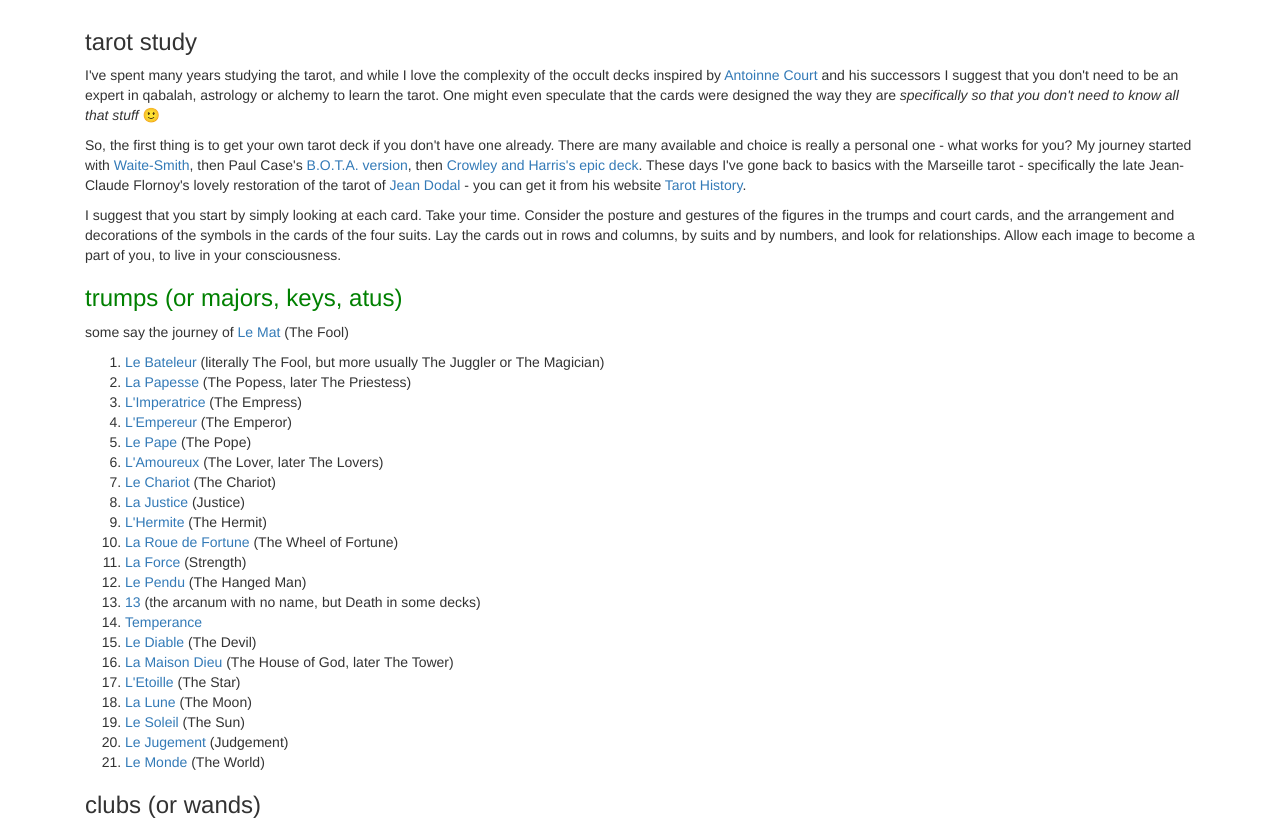
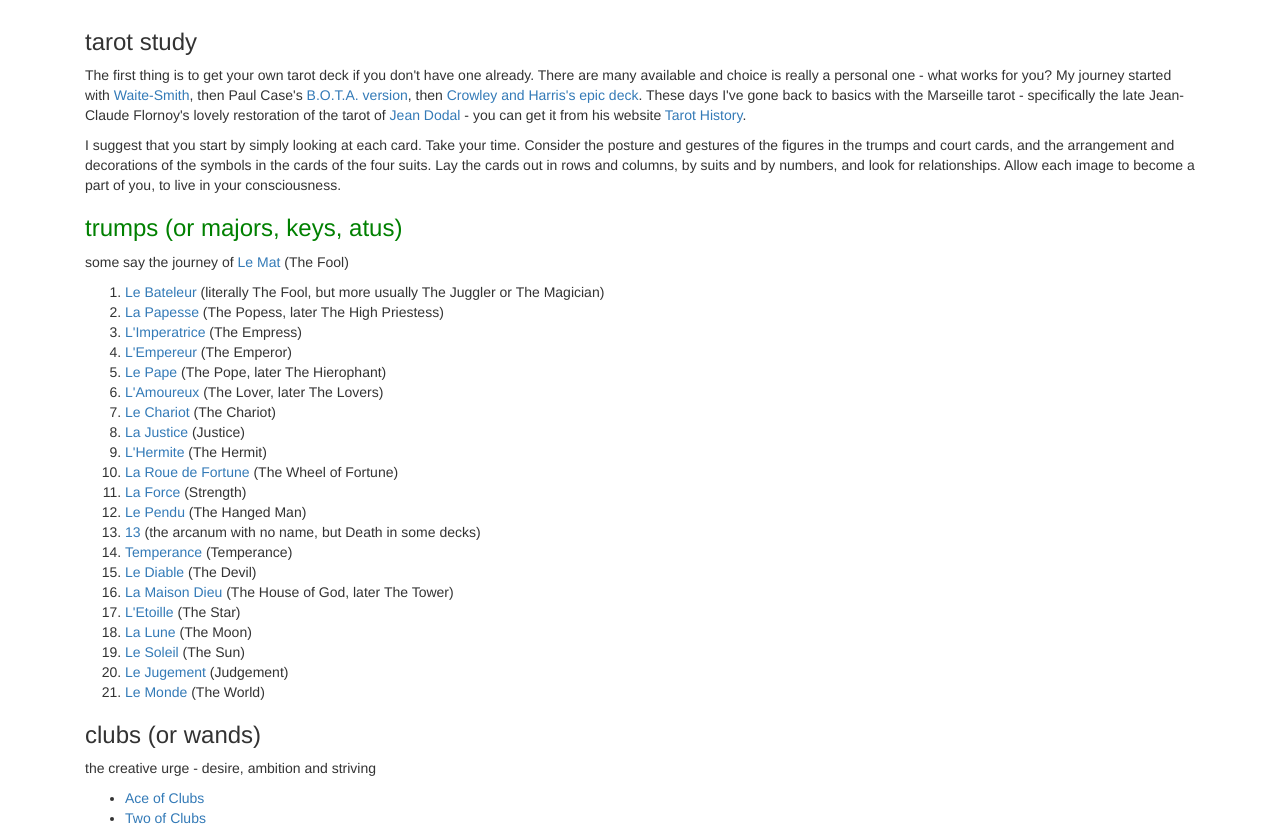
Before and after one commit to jeremytarling/python-tarot, a Flask app: page /tarot-study in a window 1280 px wide. Shown: the part 51-876 px from the top of the page. Run offline with Flask 2, Linux system fonts and the light colour scheme; some libraries are stand-ins or nearby versions.

Commit message:
text edits to tarot study

```diff
--- a/webapp/templates/tarot_study.html
+++ b/webapp/templates/tarot_study.html
@@ -4,9 +4,7 @@
 
     <h3>tarot study</h3>
 
-    <p>I've spent many years studying the tarot, and while I love the complexity of the occult decks inspired by <a href="https://en.wikipedia.org/wiki/Antoine_Court_de_G%C3%A9belin" target="_new">Antoinne Court</a> and his successors I suggest that you don't need to be an expert in qabalah, astrology or alchemy to learn the tarot. One might even speculate that the cards were designed the way they are <em>specifically so that you don't need to know all that stuff</em> 🙂</p>
-
-    <p>So, the first thing is to get your own tarot deck if you don't have one already. There are many available and choice is really a personal one - what works for you? My journey started with <a href="https://en.wikipedia.org/wiki/Rider%E2%80%93Waite_tarot_deck" target="_new">Waite-Smith</a>, then Paul Case's <a href="https://en.wikipedia.org/wiki/B.O.T.A._tarot_deck" target="_new">B.O.T.A. version</a>, then <a href="https://en.wikipedia.org/wiki/Thoth_tarot_deck" target="_new">Crowley and Harris's epic deck</a>. These days I've gone back to basics with the Marseille tarot - specifically the late Jean-Claude Flornoy's lovely restoration of the tarot of <a href="https://gallica.bnf.fr/ark:/12148/btv1b10537343h" target="new">Jean Dodal</a> - you can get it from his website <a href="https://tarot-history.com/tarot-of-jean-dodal/" target="new">Tarot History</a>.</p>
+    <p>The first thing is to get your own tarot deck if you don't have one already. There are many available and choice is really a personal one - what works for you? My journey started with <a href="https://en.wikipedia.org/wiki/Rider%E2%80%93Waite_tarot_deck" target="_new">Waite-Smith</a>, then Paul Case's <a href="https://en.wikipedia.org/wiki/B.O.T.A._tarot_deck" target="_new">B.O.T.A. version</a>, then <a href="https://en.wikipedia.org/wiki/Thoth_tarot_deck" target="_new">Crowley and Harris's epic deck</a>. These days I've gone back to basics with the Marseille tarot - specifically the late Jean-Claude Flornoy's lovely restoration of the tarot of <a href="https://gallica.bnf.fr/ark:/12148/btv1b10537343h" target="new">Jean Dodal</a> - you can get it from his website <a href="https://tarot-history.com/tarot-of-jean-dodal/" target="new">Tarot History</a>.</p>
 
     <p>I suggest that you start by simply looking at each card. Take your time. Consider the posture and gestures of the figures in the trumps and court cards, and the arrangement and decorations of the symbols in the cards of the four suits. Lay the cards out in rows and columns, by suits and by numbers, and look for relationships. Allow each image to become a part of you, to live in your consciousness.</p>
 
@@ -14,10 +12,10 @@
     <p>some say the journey of <a href="/one-card/the_fool">Le Mat</a> (The Fool)</p>
     <ol>
         <li><a href="/one-card/the_magician">Le Bateleur</a> (literally The Fool, but more usually The Juggler or The Magician)</li>
-        <li><a href="/one-card/the_popess">La Papesse</a> (The Popess, later The Priestess)</li>
+        <li><a href="/one-card/the_popess">La Papesse</a> (The Popess, later The High Priestess)</li>
         <li><a href="/one-card/the_empress">L'Imperatrice</a> (The Empress)</li>
         <li><a href="/one-card/the_emperor">L'Empereur</a> (The Emperor)</li>
-        <li><a href="/one-card/the_pope">Le Pape</a> (The Pope)</li>
+        <li><a href="/one-card/the_pope">Le Pape</a> (The Pope, later The Hierophant)</li>
         <li><a href="/one-card/the_lover">L'Amoureux</a> (The Lover, later The Lovers)</li>
         <li><a href="/one-card/the_chariot">Le Chariot</a> (The Chariot)</li>
         <li><a href="/one-card/justice">La Justice</a> (Justice)</li>
@@ -26,7 +24,7 @@
         <li><a href="/one-card/strength">La Force</a> (Strength)</li>
         <li><a href="/one-card/the_hanged_man">Le Pendu</a> (The Hanged Man)</a></li>
         <li><a href="/one-card/13">13</a> (the arcanum with no name, but Death in some decks)</li>
-        <li><a href="/one-card/temperance">Temperance</a></li>
+        <li><a href="/one-card/temperance">Temperance</a> (Temperance)</li>
         <li><a href="/one-card/the_devil">Le Diable</a> (The Devil)</li>
         <li><a href="/one-card/the_house_of_god">La Maison Dieu</a> (The House of God, later The Tower)</li>
         <li><a href="/one-card/the_star">L'Etoille</a> (The Star)</li>
```
